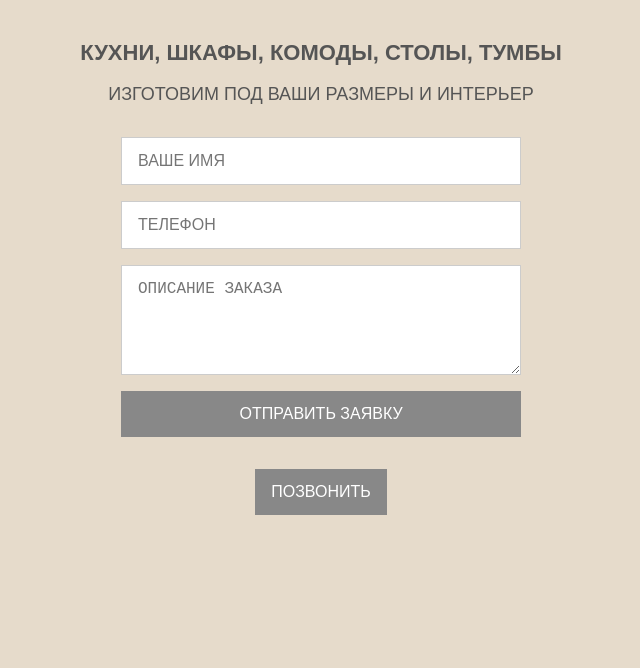
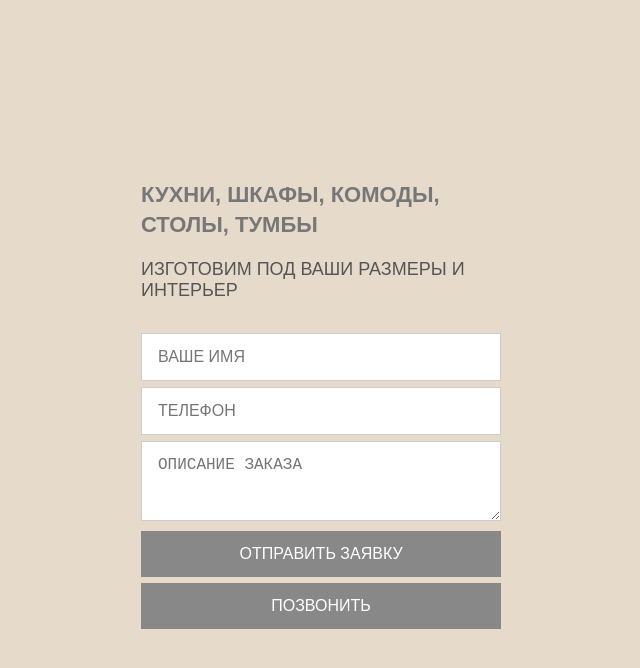
Before and after one commit to karkanetsstas-source/minskmebel, a website: page index.html in a window 1280 px wide. Shown: the whole page, without its empty margins (319-959 px from the left). Drawn offline with Linux system fonts and the light colour scheme.

Commit message:
Обновил сервер и HTML

```diff
--- a/index.html
+++ b/index.html
@@ -5,32 +5,96 @@
 <meta name="viewport" content="width=device-width, initial-scale=1.0">
 <title>Кухни и мебель на заказ</title>
 <style>
-  body, html { margin:0; padding:0; font-family: Arial, sans-serif; background:#e6dbcb; color:#555; text-align:center; }
-  h1 { font-size:22px; margin:40px 0 16px; text-transform:uppercase; }
-  p { font-size:18px; margin-bottom:32px; }
-  form { max-width:400px; margin:0 auto 16px; display:flex; flex-direction:column; }
-  input, textarea, button { padding:14px 16px; margin-bottom:16px; font-size:16px; text-transform:uppercase; border:1px solid #ccc; border-radius:0; }
-  textarea { resize: vertical; min-height:80px; }
-  button, .callBtn { background:#888; color:#fff; border:none; cursor:pointer; }
-  button:hover, .callBtn:hover { opacity:0.9; }
+  body, html {
+    margin: 0;
+    padding: 0;
+    font-family: Arial, sans-serif;
+    background-color: #e6dbcb;
+    color: #555;
+    display: flex;
+    justify-content: center;
+    align-items: center;
+    min-height: 100vh;
+  }
+
+  .container {
+    width: 100%;
+    max-width: 400px;
+    padding: 20px;
+    box-sizing: border-box;
+  }
+
+  h1 {
+    font-size: 22px;
+    margin-bottom: 16px;
+    line-height: 1.4;
+    text-transform: uppercase;
+    color: #777;
+  }
+
+  p {
+    font-size: 18px;
+    margin-bottom: 32px;
+  }
+
+  input, textarea, button {
+    width: 100%;
+    box-sizing: border-box;
+    padding: 14px 16px;
+    font-size: 16px;
+    text-transform: uppercase;
+    border: 1px solid #ccc;
+    outline: none;
+    margin-bottom: 6px;
+  }
+
+  input:focus, textarea:focus {
+    border-color: #111;
+  }
+
+  textarea {
+    resize: vertical;
+    min-height: 80px;
+  }
+
+  button {
+    background-color: #888;
+    color: #fff;
+    border: none;
+    border-radius: 0;
+    cursor: pointer;
+    transition: 0.3s;
+  }
+
+  button:hover {
+    opacity: 0.9;
+  }
+
+  /* Кнопка позвонить — точно как кнопка формы */
+  #callBtn {
+    margin-top: 0; /* маленький отступ сверху, совпадает с кнопкой формы */
+  }
 </style>
 </head>
 <body>
 
+<div class="container">
   <h1>КУХНИ, ШКАФЫ, КОМОДЫ, СТОЛЫ, ТУМБЫ</h1>
   <p>ИЗГОТОВИМ ПОД ВАШИ РАЗМЕРЫ И ИНТЕРЬЕР</p>
 
-<form id="orderForm">
+  <form id="myForm">
     <input type="text" placeholder="ВАШЕ ИМЯ" required>
     <input type="tel" placeholder="ТЕЛЕФОН" required>
     <textarea placeholder="ОПИСАНИЕ ЗАКАЗА" required></textarea>
-  <button type="submit">ОТПРАВИТЬ ЗАЯВКУ</button>
+    <button type="submit" id="submitBtn">ОТПРАВИТЬ ЗАЯВКУ</button>
   </form>
 
-<button class="callBtn" onclick="window.location.href='tel:+375257182545'">ПОЗВОНИТЬ</button>
+  <button type="button" id="callBtn" onclick="window.location.href='tel:+375257182545'">ПОЗВОНИТЬ</button>
+</div>
 
 <script>
-const form = document.getElementById('orderForm');
+const form = document.getElementById('myForm');
+
 form.addEventListener('submit', async (e) => {
   e.preventDefault();
   const [name, phone, description] = Array.from(form.elements).slice(0,3).map(el => el.value);
@@ -41,15 +105,18 @@ form.addEventListener('submit', async (e) => {
       headers: { 'Content-Type': 'application/json' },
       body: JSON.stringify({ name, phone, description })
     });
+
     const data = await res.json();
-    if(data.status === 'ok') {
+    if(data.status === 'ok'){
       alert('Заявка отправлена!');
       form.reset();
     } else {
       alert('Ошибка отправки, попробуйте позже');
+      console.log(data);
     }
   } catch(err) {
     alert('Ошибка отправки, попробуйте позже');
+    console.error(err);
   }
 });
 </script>
```
Also changed, not shown: server.js (+14 -13 lines). Lines whose indentation alone changed are shown as unchanged.
